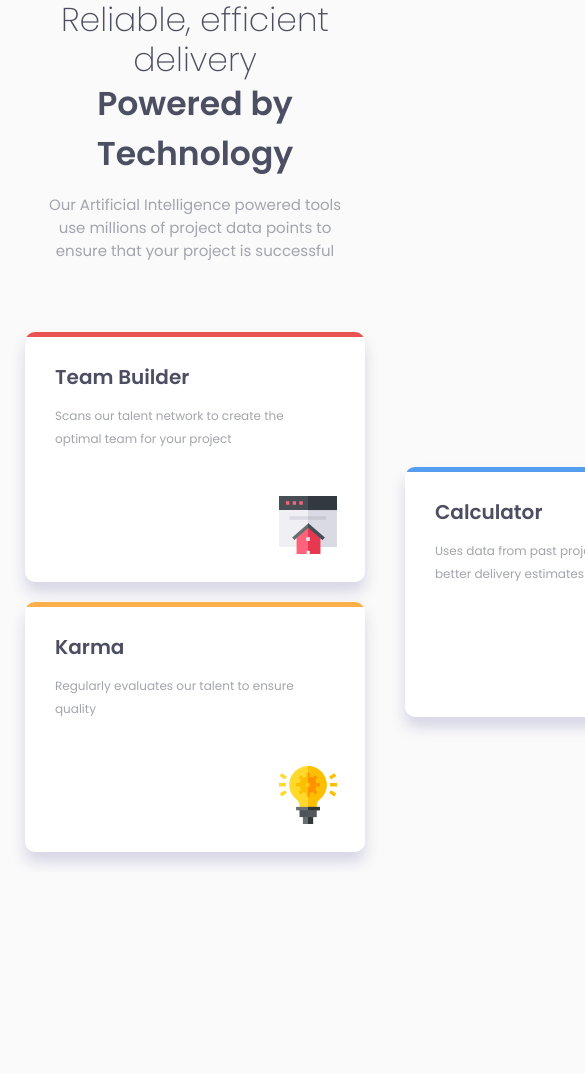
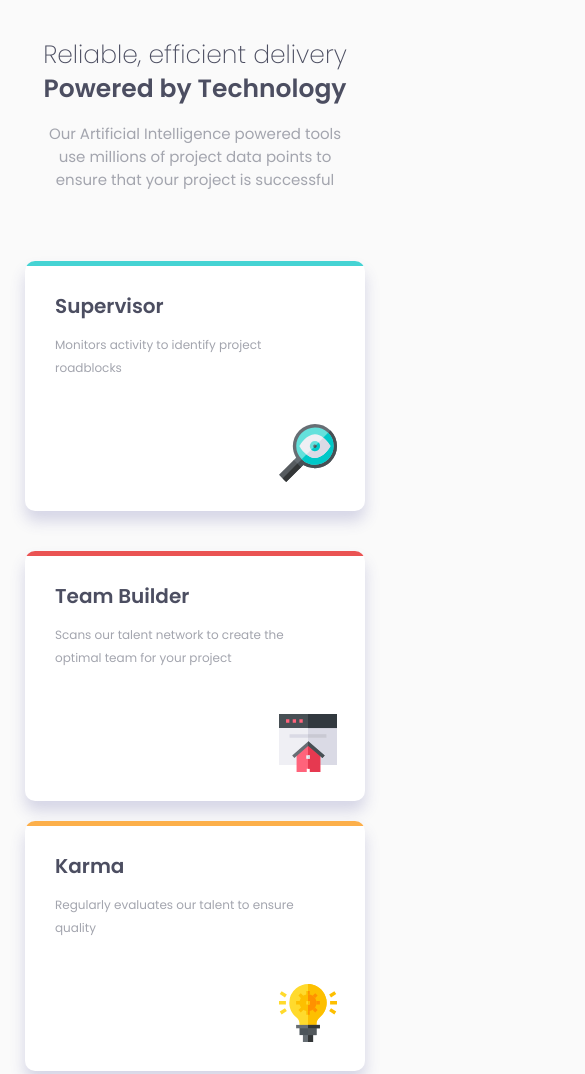
Before and after one commit to RayaneBengaoui/FM_challenge11_four_card_feature, a plain HTML site: page index.html in a window 390 px wide. Shown: the top 1074 px of the page, 585 px wide, since content can reach past the window. Before the commit the page ends 872 px from the top, so only its background shows below. Drawn offline with Linux system fonts and the light colour scheme.

Commit message:
Adding mobile view

```diff
--- a/styles/styles.scss
+++ b/styles/styles.scss
@@ -135,3 +135,35 @@ body {
     }
   }
 }
+
+@media screen and (max-width: 1430px) {
+  body {
+    main {
+      width: 90%;
+      margin: 0rem auto;
+
+      .header {
+        margin-top: 4rem;
+        max-width: 32rem;
+
+        .header__title {
+          @include textStyle(2.5rem, 200, $darkBlue);
+          line-height: 1.2;
+        }
+
+        .header__title-heavy {
+          @include textStyle(2.5rem, 600, $darkBlue);
+        }
+
+        .header__description {
+          margin-top: 1.4rem;
+          @include textStyle(1.5rem, 400, inherit);
+        }
+      }
+
+      .cards {
+        flex-direction: column;
+      }
+    }
+  }
+}
```
Also changed, not shown: styles/styles.css, 1 other file.
